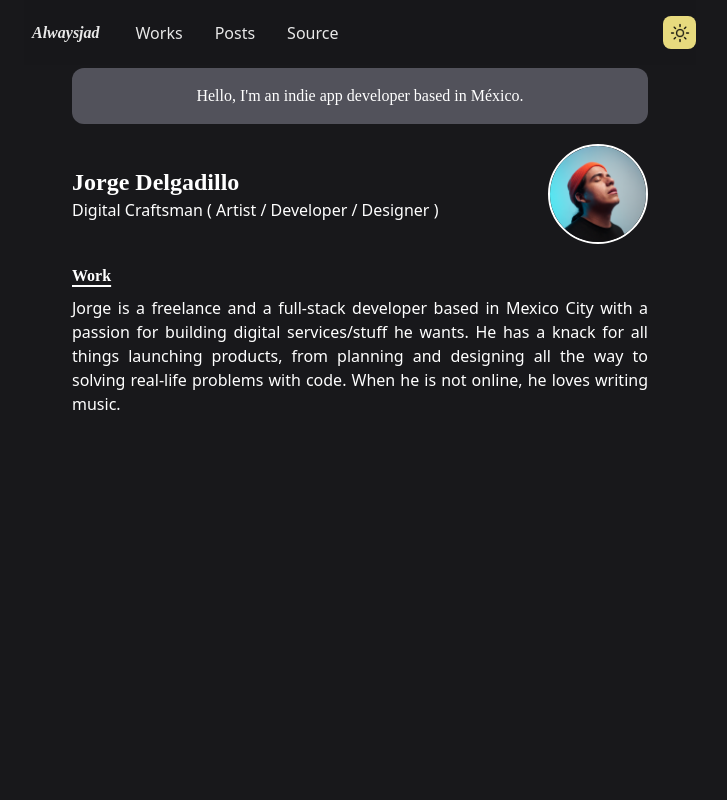
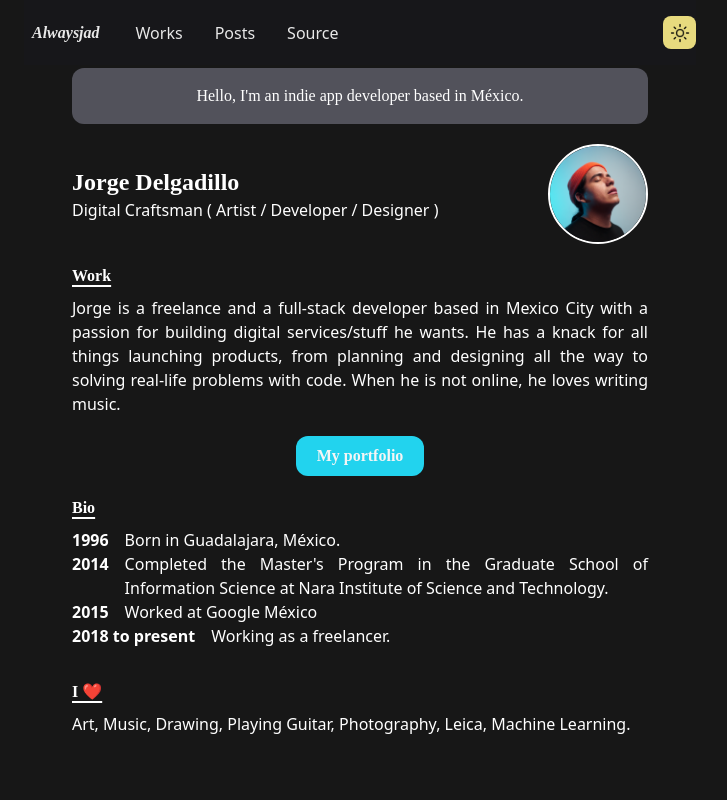
Before and after one commit to jad-delgadillo/alwaysjad-homepage, a Next.js app: page / in a window 1280 px wide. Shown: the top 800 px of the page, without its empty margins (280-1007 px from the left). Built offline with nearby package versions, Linux system fonts and the light colour scheme.

Commit message:
new sections added

```diff
--- a/components/main.tsx
+++ b/components/main.tsx
@@ -1,5 +1,6 @@
 import Head from "next/head";
 import Image from "next/image";
+import Link from "next/link";
 
 const Main = () => {
     return(
@@ -30,11 +31,43 @@ const Main = () => {
                         </div>
 
                 </section>
-                            <h1 className="underline-offset-4 underline font-semibold decoration-2 mb-2">Work</h1>
+                            <h1 className="text-md underline-offset-4 underline font-semibold decoration-2 mb-2">Work</h1>
                             <p className="text-justify font-extralight">Jorge is a freelance and a full-stack developer based in Mexico City with a passion for building digital services/stuff he wants.
                                 He has a knack for all things launching products, from planning and designing all the way to solving real-life problems with code.
                                 When he is not online, he loves writing music.
-                                </p>
+                            </p>
+
+                                <div className="flex flex-col items-center justify-center">
+                                    <button className=" flex flex-col items-center justify-center w-32 m-5 p-2 rounded-xl bg-cyan-400 hover:ring-1 ring-white transition-all text-neutral-100 hover:text-neutral-100 hover:scale-[105%]">
+                                        <Link href={"/portfolio"}>
+                                            <a><h1 className="font-bold">My portfolio</h1></a>
+
+                                        </Link>
+                                    </button>
+
+                                </div>
+
+                            <h1 className=" text-md underline-offset-4 underline font-semibold decoration-2 mb-2">Bio</h1>
+
+                            <div className="flex flex-row text-justify font-extralight">
+                                <h2 className="mr-4 font-bold">1996</h2>
+                                <p>Born in Guadalajara, México.</p>
+                            </div>
+                            <div className="flex flex-row text-justify font-extralight">
+                                <h2 className="mr-4 font-bold">2014</h2>
+                                <p>Completed the Master's Program in the Graduate School of Information Science at Nara Institute of Science and Technology.</p>
+                            </div>
+                            <div className="flex flex-row text-justify font-extralight">
+                                <h2 className="mr-4 font-bold">2015</h2>
+                                <p>Worked at Google México</p>
+                            </div>
+                            <div className="flex flex-row text-justify font-extralight">
+                                <h2 className="mr-4 font-bold">2018 to present</h2>
+                                <p>Working as a freelancer.</p>
+                            </div>
+                            <div className="p-4"></div>
+                            <h1 className=" text-md underline-offset-4 underline font-semibold decoration-2 mb-2">I ❤️</h1>
+                            <p className="text-justify font-extralight">Art, Music, Drawing, Playing Guitar, Photography, Leica, Machine Learning.</p>
         </div>
     )
 }
--- a/components/navBar.tsx
+++ b/components/navBar.tsx
@@ -42,7 +42,7 @@ const NavBar = () => {
                             width={20}
                             height={20}
                             layout="responsive"
-                            className="rounded-xl "
+                            className="rounded-xl"
                             />
                         </div>
                     </button>
--- a/pages/index.tsx
+++ b/pages/index.tsx
@@ -6,7 +6,7 @@ import NavBar from '../components/navBar'
 
 const Home: NextPage = () => {
   return (
-    <div className='flex-col min-h-screen items-center justify-center text-white bg-zinc-900 m-auto'>
+    <div className='flex-col min-h-screen items-center justify-center text-white bg-neutral-900 m-auto'>
       <div className='flex-col m-auto justify-center items-center max-w-xl'>
 
         <NavBar/>
--- /dev/null
+++ b/pages/portfolio.tsx
@@ -0,0 +1,10 @@
+
+const Portfolio = () => {
+    return(
+        <div>
+            Portfolio
+        </div>
+    )
+}
+
+export default Portfolio
```
